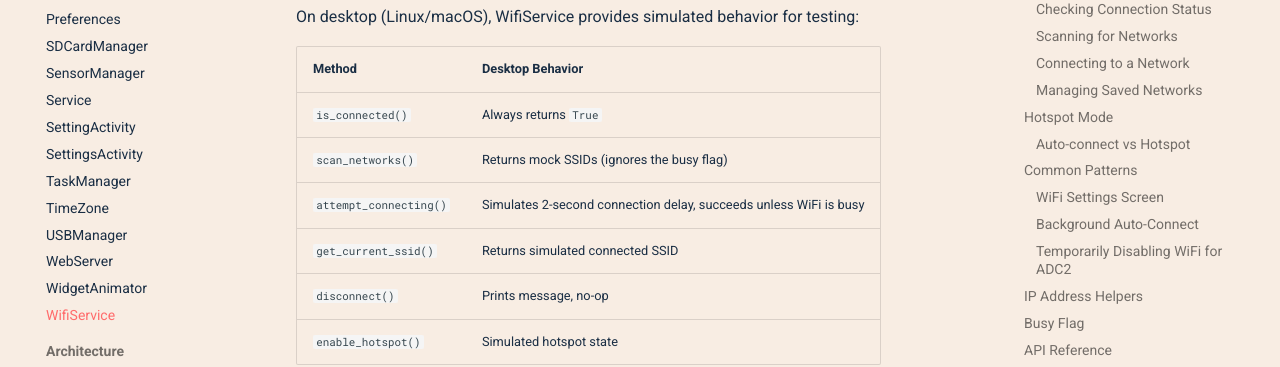
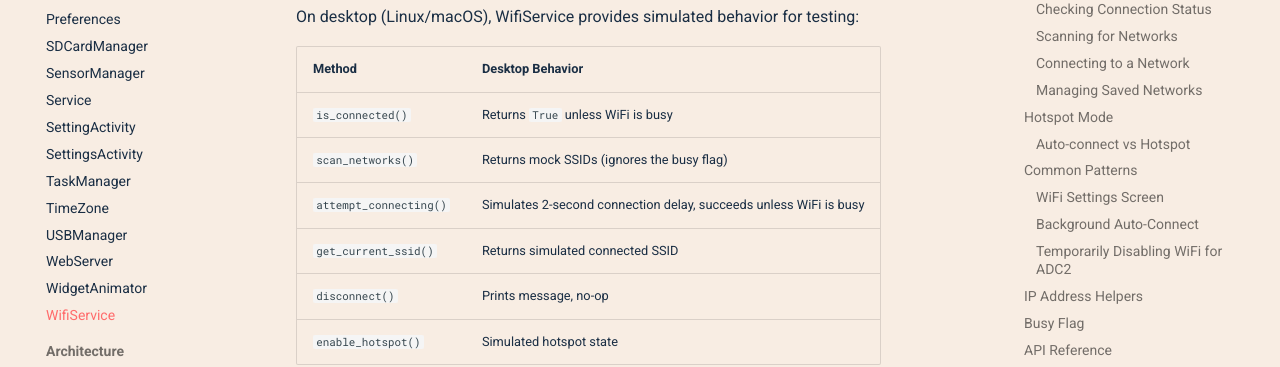
Before and after one commit to MicroPythonOS/docs, an MkDocs documentation site: the page built from docs/frameworks/wifi-service.md, in a window 1280 px wide and 900 px high, scrolled down 7523 px. Shown: the part 153-520 px from the top of the window. Built offline with MkDocs 1.6.1 and Material for MkDocs 9.7.7, drawn with Linux system fonts in a browser that asks for light colours; comment, search, counter and statistics services are not loaded.

Commit message:
wifi-service: is_connected() returns False on desktop while WiFi is busy
The Desktop Mode table said is_connected() always returns True, but the
busy check runs before the desktop shortcut, so it returns False while
another WiFi operation holds the flag (as the Busy Flag table says).

Co-Authored-By: Claude Opus 5.5 <noreply@anthropic.com>

```diff
--- a/docs/frameworks/wifi-service.md
+++ b/docs/frameworks/wifi-service.md
@@ -347,7 +347,7 @@ On desktop (Linux/macOS), WifiService provides simulated behavior for testing:
 
 | Method | Desktop Behavior |
 |--------|------------------|
-| `is_connected()` | Always returns `True` |
+| `is_connected()` | Returns `True` unless WiFi is busy |
 | `scan_networks()` | Returns mock SSIDs (ignores the busy flag) |
 | `attempt_connecting()` | Simulates 2-second connection delay, succeeds unless WiFi is busy |
 | `get_current_ssid()` | Returns simulated connected SSID |
```
